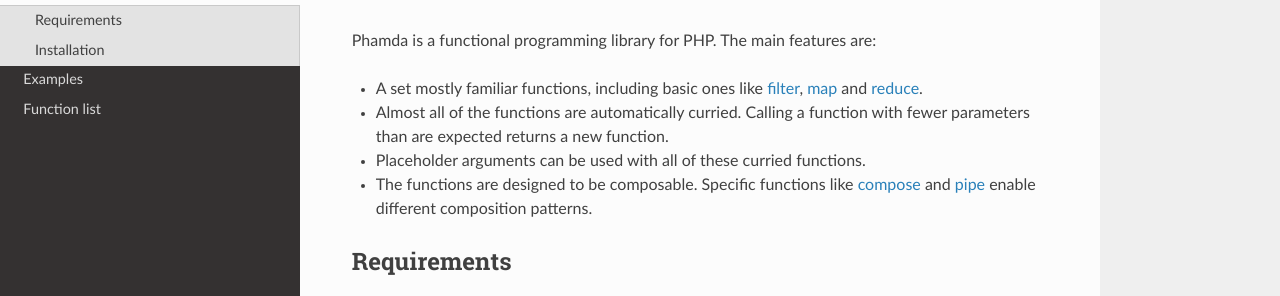
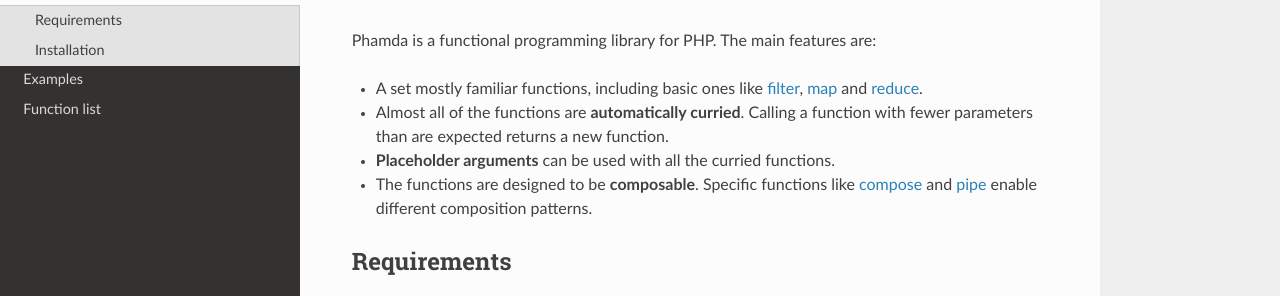
Before and after one commit to mpajunen/phamda, a Sphinx documentation site: the page built from docs/introduction.rst, in a window 1280 px wide. Shown: the part 131-427 px from the top of the page. Built offline with Sphinx 7.4.7 and the Read the Docs theme 2.0.0, drawn with Linux system fonts in a browser that asks for light colours.

Commit message:
Add docs link + update docs

```diff
--- a/docs/index.rst
+++ b/docs/index.rst
@@ -1,8 +1,7 @@
 Welcome to Phamda documentation
 ===============================
 
-Phamda is a functional programming library for PHP. Phamda contains generic functions and almost all of them
-use **automatic partial application** or **currying**.
+Phamda is a functional programming library for PHP. **Automatically curried** functions are the main feature.
 
 .. toctree::
    :maxdepth: 1
--- a/docs/introduction.rst
+++ b/docs/introduction.rst
@@ -4,11 +4,11 @@
 Phamda is a functional programming library for PHP. The main features are:
 
 * A set mostly familiar functions, including basic ones like :ref:`filter`, :ref:`map` and :ref:`reduce`.
-* Almost all of the functions are automatically curried. Calling a function with fewer parameters than are expected
+* Almost all of the functions are **automatically curried**. Calling a function with fewer parameters than are expected
   returns a new function.
-* Placeholder arguments can be used with all of these curried functions.
-* The functions are designed to be composable. Specific functions like :ref:`compose` and :ref:`pipe` enable different
-  composition patterns.
+* **Placeholder arguments** can be used with all the curried functions.
+* The functions are designed to be **composable**. Specific functions like :ref:`compose` and :ref:`pipe` enable
+  different composition patterns.
 
 
 Requirements
```
Also changed, not shown: README.md (+5 -0 lines).
